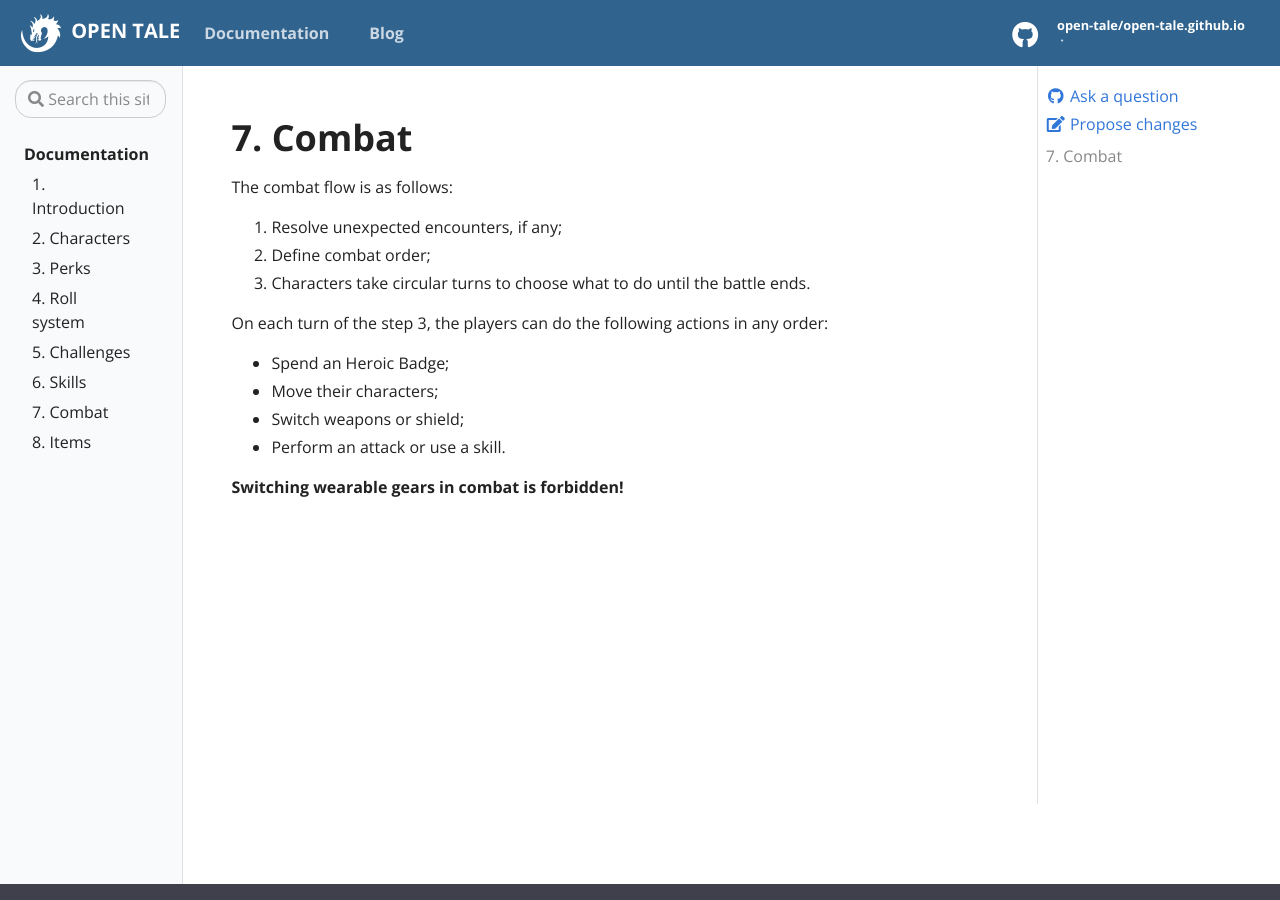
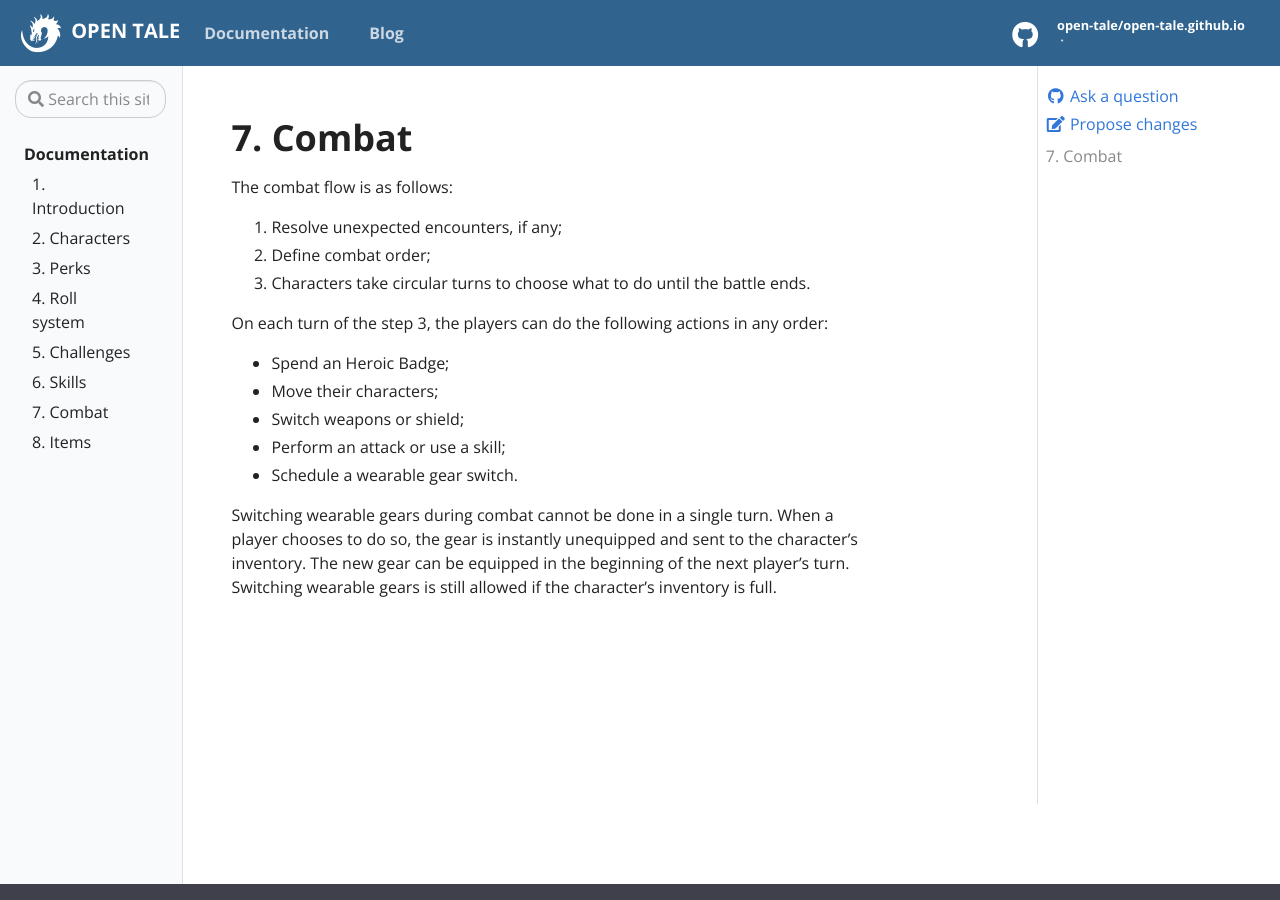
Before and after one commit to open-tale/open-tale.github.io, a Jekyll site: the page built from _docs/07-combat.md, in a window 1280 px wide and 900 px high. Built offline with Jekyll 4.4.1, drawn with Linux system fonts in a browser that asks for light colours.

Commit message:
update content

```diff
--- a/_docs/07-combat.md
+++ b/_docs/07-combat.md
@@ -17,6 +17,11 @@ order:
 * Spend an Heroic Badge;
 * Move their characters;
 * Switch weapons or shield;
-* Perform an attack or use a skill.
+* Perform an attack or use a skill;
+* Schedule a wearable gear switch.
 
-**Switching wearable gears in combat is forbidden!**
+Switching wearable gears during combat cannot be done in a single turn. When a
+player chooses to do so, the gear is instantly unequipped and sent to the
+character's inventory. The new gear can be equipped in the beginning of the next
+player's turn. Switching wearable gears is still allowed if the character's
+inventory is full.
```
Also changed, not shown: _docs/03-perks.md (+1 -1 lines).
